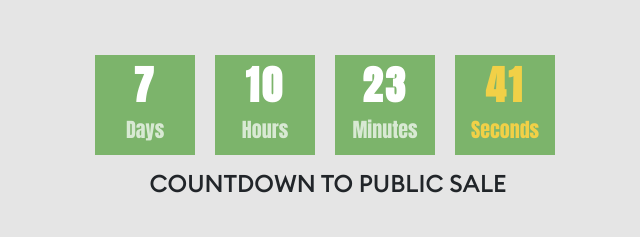
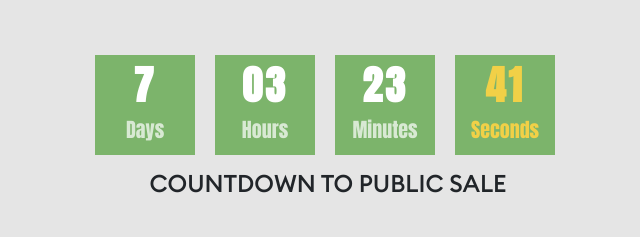
Before and after one commit to beqab/amazonika, a website: page index.html in a window 1280 px wide. Shown: the part 550-787 px from the top of the page, 0-640 px from the left. Drawn offline with nearby package versions, Linux system fonts and the light colour scheme; a web font is replaced by a local one.

Commit message:
fix timer

```diff
--- a/index.html
+++ b/index.html
@@ -1250,8 +1250,7 @@ $.get({
 
 function makeTimer() {
 
-//		var endTime = new Date("29 April 2018 9:56:00 GMT+01:00");
-  var endTime = new Date("22 June 2021 24:00:00 GMT+01:00");
+  var endTime = new Date("2021-06-22 16:00:00");
     endTime = (Date.parse(endTime) / 1000);
 
     var now = new Date();
```
